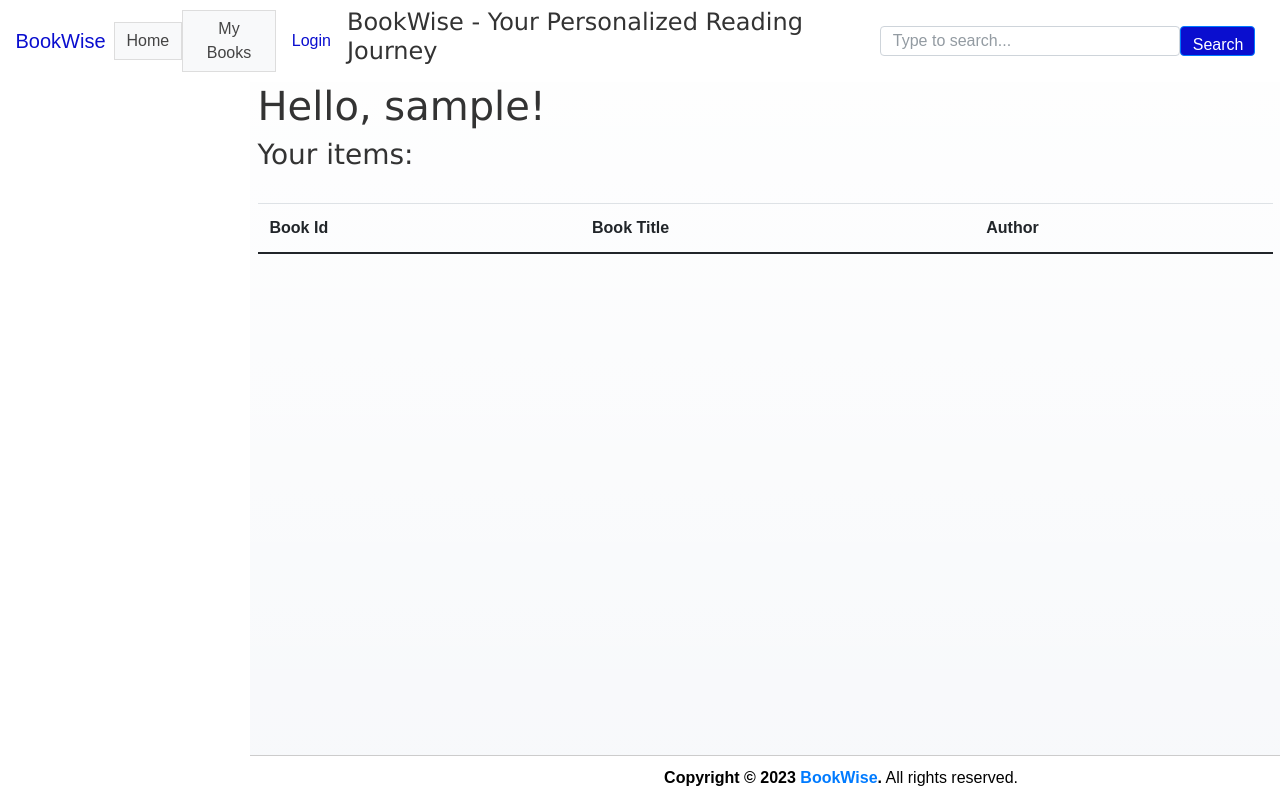
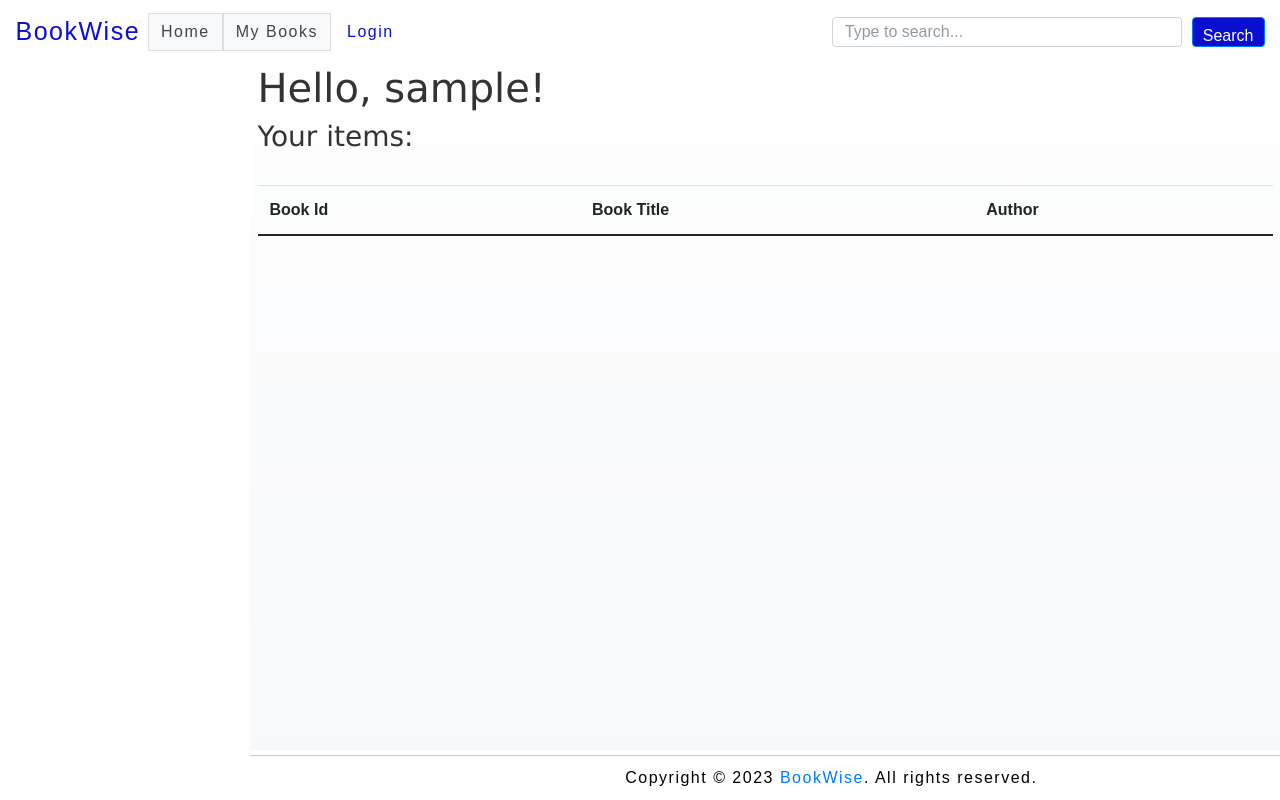
Before and after one commit to PelaNisha/BookWIse, a Django app: page /myprofile/ in a window 1280 px wide. Run offline with Django 4.2, Linux system fonts and the light colour scheme; the visitor is signed in with stand-in values (Sample User, id 1); lists and menus that the app fills with data are empty; parts of the project's set-up code (start-up, migrations or seed data) failed here and were passed over; some libraries are stand-ins or nearby versions.

Commit message:
fourth commit

```diff
--- a/book_recom_main/templates/base.html
+++ b/book_recom_main/templates/base.html
@@ -75,9 +75,9 @@
     <div class="wrapper">
         <!-- Navbar -->
         <!-- Navbar -->
-<nav class="navbar navbar-expand-lg" style="background-color: #ffffff;"> <!-- Change background color here -->
+<nav class="navbar navbar-expand-lg" style="background-color: #ffffff; letter-spacing: 1.5px;"> <!-- Change background color here -->
   <div class="container-fluid">
-      <a class="navbar-brand" href="{% url 'home' %}" style="color: #0a0ecf;">BookWise</a>
+      <a class="navbar-brand" href="{% url 'home' %}" style="color: #0a0ecf; font-size: 25px;">BookWise</a>
       <a class="btn btn-default btn-flat" href="{% url 'home' %}">Home</a>
       <a class="btn btn-default btn-flat" href="{% url 'myprofile' %}">My Books</a>
       {% if user.is_authenticated %}
@@ -87,21 +87,23 @@
         {% endif %}
       <!-- Title in the middle -->
       <div class="mx-auto">
-          <h4 class="title" >BookWise - Your Personalized Reading Journey</h4>
+          <!-- <h5 class="title" > BookWise - Your Personalized Reading Journey</h5> -->
       </div>
       <!-- Right-aligned items -->
       <!-- <a href="#" class="btn btn-default btn-flat">Password</a>
       <a href="#" class="btn btn-default btn-flat">Password</a>
       <a href="#" class="btn btn-default btn-flat">Password</a> -->
-      <form class="d-flex" role="search">
-        <input class="form-control" style="width: 300px; height: 30px;" list="datalistOptions" id="exampleDataList" name="book_name"
+      <form class="d-flex" role="search" style="letter-spacing: 1.5px;">
+        <input class="form-control" style="width: 350px; height: 30px; margin-right: 10px;" list="datalistOptions" id="exampleDataList" name="book_name"
             placeholder="Type to search...">
         <datalist id="datalistOptions">
             {% for book in books %}
             <option>{{ book }}</option>
             {% endfor %}
         </datalist>
-        <button class="btn btn-primary" style="height: 30px; background-color: #0a0ecf; padding-right: 10px; margin-right: 10px;" name="submit_book" type="submit">Search</button>
+        <button class="btn btn-primary d-flex align-items-center" style="height: 30px; background-color: #0a0ecf; padding-right: 10px; padding-left: 10px;" name="submit_book" type="submit">
+            <span style="margin: auto;">Search</span>
+        </button>
     </form>
 
 
@@ -113,11 +115,11 @@
             {% block content %}
             {% endblock %}
         </div>
-        <footer class="main-footer">
+        <footer class="main-footer" style="letter-spacing: 1.5px;">
             <div class="container">
                 <div class="row">
-                    <div class="col-md-12" style="color: black;">
-                        <strong >Copyright &copy; 2023 <a href="#">BookWise</a>.</strong>
+                    <div class="col-md-12" style="color: black; ">
+                        <a >Copyright &copy; 2023 <a href="#">BookWise</a>.</a>
                         All rights reserved.
                         <div class="float-right d-none d-sm-inline-block">
                             <b>Version</b> 1.0.0
--- a/book_recom_main/views.py
+++ b/book_recom_main/views.py
@@ -173,11 +173,12 @@ def home__x(request):
 		# print("sliced ", sliced)
 		s_b = similar_books(book_user_rating, movie_id, top_cosine_similarity(sliced, movie_id, top_n))
 		print(type(s_b))
-		return render(request, 'recom.html', {'output': True, 'select_book_title': select_book_title, 'select_book_author': select_book_author, 'select_book_img': select_book_img, 's_b': s_b})
+		return render(request, 'recom.html', {'output': True, 'select_book_title': select_book_title, 'select_book_author': select_book_author, 'select_book_img': select_book_img,'select_book_ISBN':select_book_ISBN, 's_b': s_b})
 
 	return render(request, 'home.html', {'r': True, 'books': books})
 
 
+@login_required(login_url='/login/')
 def myprofile(request):
 	user = str(request.user.username)
 	foo_instance =user_data.objects.all().values()
```
